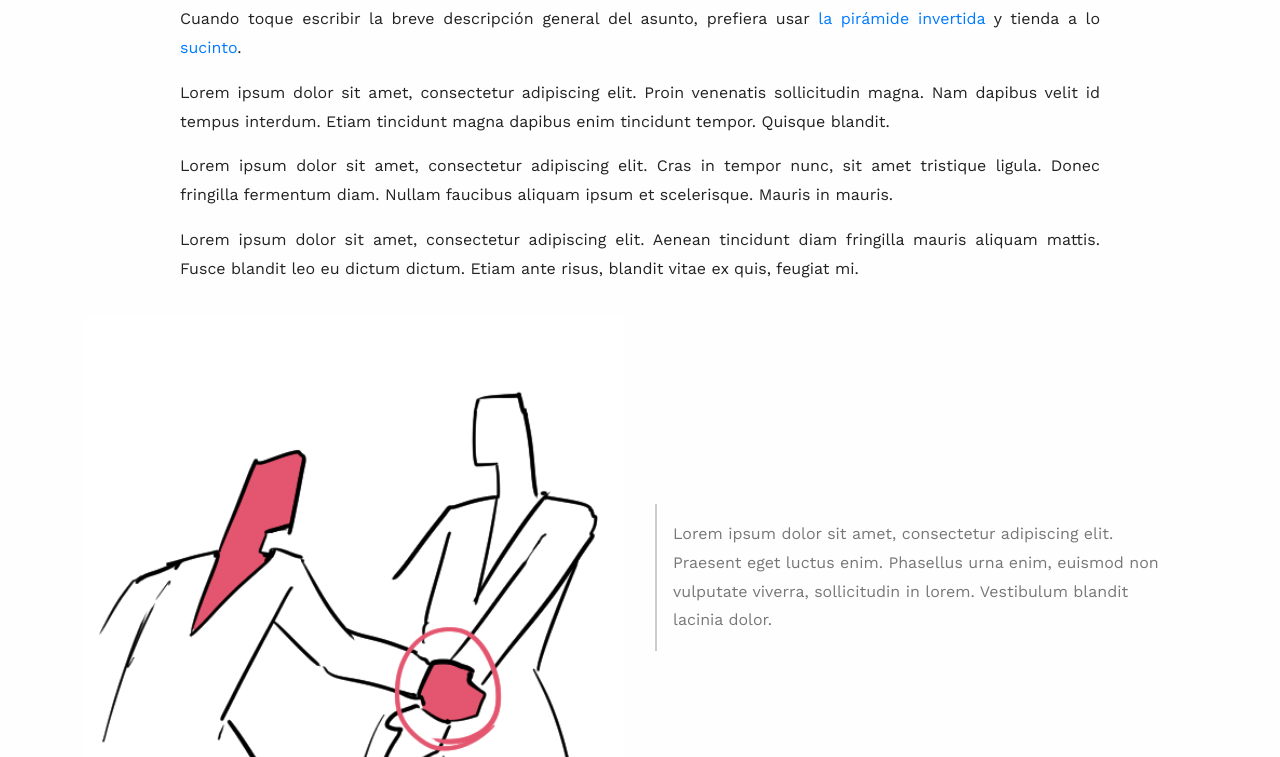
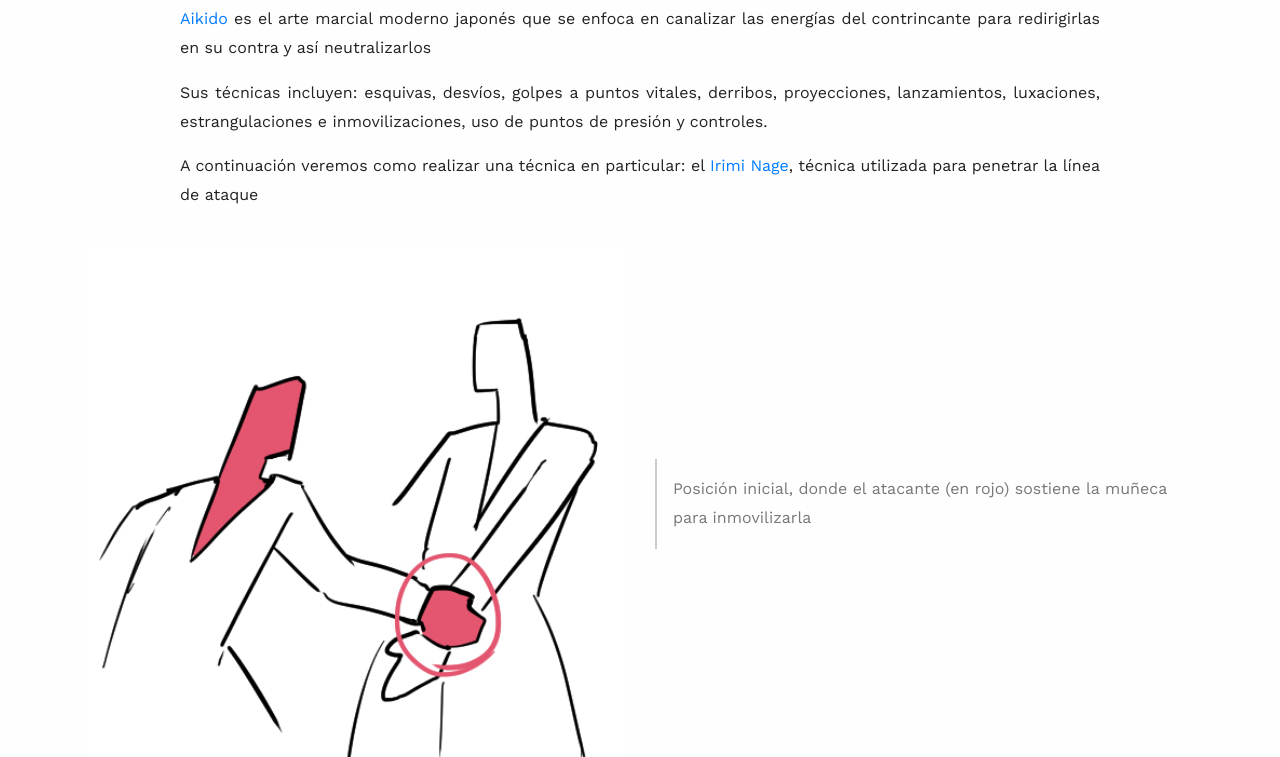
Before and after one commit to Panshios/id-clase-04, a plain HTML site: page index.html in a window 1280 px wide. Shown: the part 140-897 px from the top of the page. Drawn offline with nearby package versions, Linux system fonts and the light colour scheme.

Commit message:
Add files via upload

```diff
--- a/index.html
+++ b/index.html
@@ -4,7 +4,7 @@
         <meta charset="utf-8" />
         <meta name="viewport" content="width=device-width, initial-scale=1, shrink-to-fit=no" />
         <link rel="stylesheet" href="https://stackpath.bootstrapcdn.com/bootstrap/4.5.0/css/bootstrap.min.css" integrity="sha384-9aIt2nRpC12Uk9gS9baDl411NQApFmC26EwAOH8WgZl5MYYxFfc+NcPb1dKGj7Sk" crossorigin="anonymous" />
-        <title>Irigi Nage</title>
+        <title>Irimi Nage</title>
         <link href="https://fonts.googleapis.com/css2?family=Work+Sans:ital,wght@0,400;0,800;1,400&display=swap" rel="stylesheet">
         <link href="https://fonts.googleapis.com/css2?family=DM+Serif+Display&display=swap" rel="stylesheet" />
         <style>
@@ -78,47 +78,46 @@
         <div class="container">
             <div class="row justify-content-center py-3">
                 <div class="col-12 col-lg-10">
-                    <h1 class="pt-4 text-left text-lg-center">Lorem Ipsum</h1>
+                    <h1 class="pt-4 text-left text-lg-center">Irimi Nage</h1>
                     <h5 class="pb-4 text-left text-lg-center">Francisco Pezoa</h5>
-                    <p>Cuando toque escribir la breve descripción general del asunto, prefiera usar <a href="https://es.wikipedia.org/wiki/Pir%C3%A1mide_invertida" target="_blank" title="Pirámide invertida - Wikipedia, la enciclopedia libre">la pirámide invertida</a> y tienda a lo <a href="https://www.nngroup.com/articles/be-succinct-writing-for-the-web/" target="_blank" title="Be Succinct! (Writing for the Web)">sucinto</a>.</p>
-                    <p>Lorem ipsum dolor sit amet, consectetur adipiscing elit. Proin venenatis sollicitudin magna. Nam dapibus velit id tempus interdum. Etiam tincidunt magna dapibus enim tincidunt tempor. Quisque blandit.</p>
-                    <p>Lorem ipsum dolor sit amet, consectetur adipiscing elit. Cras in tempor nunc, sit amet tristique ligula. Donec fringilla fermentum diam. Nullam faucibus aliquam ipsum et scelerisque. Mauris in mauris.</p>
-                    <p>Lorem ipsum dolor sit amet, consectetur adipiscing elit. Aenean tincidunt diam fringilla mauris aliquam mattis. Fusce blandit leo eu dictum dictum. Etiam ante risus, blandit vitae ex quis, feugiat mi.</p>
+                    <p><a href="https://es.wikipedia.org/wiki/Aikid%C5%8D" target="_blank">Aikido</a> es el arte marcial moderno japonés que se enfoca en canalizar las energías del contrincante para redirigirlas en su contra y así neutralizarlos</p>
+                    <p>Sus técnicas incluyen: esquivas, desvíos, golpes a puntos vitales, derribos, proyecciones, lanzamientos, luxaciones, estrangulaciones e inmovilizaciones, uso de puntos de presión y controles.</p>
+                    <p>A continuación veremos como realizar una técnica en particular: el <a href="https://aikidoenlaplaya.wordpress.com/tecnicas/irimi-nage/" target="_blank">Irimi Nage</a>, técnica utilizada para penetrar la línea de ataque</p>
                 </div>
             </div>
             <!--Imagen 1-->
             <figure class="row flex-row">
                 <img src="img/1.jpg" class="img-fluid col-12 col-md-6" />
                 <figcaption class="d-flex align-items-center col-12 col-md-6">
-                    <p>Lorem ipsum dolor sit amet, consectetur adipiscing elit. Praesent eget luctus enim. Phasellus urna enim, euismod non vulputate viverra, sollicitudin in lorem. Vestibulum blandit lacinia dolor.</p>
+                    <p>Posición inicial, donde el atacante (en rojo) sostiene la muñeca para inmovilizarla</p>
                 </figcaption>
             </figure>
             <!--Imagen 2-->
             <figure class="row flex-row">
                 <img src="img/2.jpg" class="img-fluid col-12 col-md-6 order-md-2" />
                 <figcaption class="d-flex align-items-center col-12 col-md-6 order-md-1">
-                    <p>Lorem ipsum dolor sit amet, consectetur adipiscing elit. Praesent eget luctus enim. Phasellus urna enim, euismod non vulputate viverra, sollicitudin in lorem. Vestibulum blandit lacinia dolor.</p>
+                    <p>Dirigirse por detrás del atacante usando su propia energía y sujetarle el cuello, realizando un empuje</p>
                 </figcaption>
             </figure>
             <!--Imagen 3-->
             <figure class="row flex-row">
                 <img src="img/3.jpg" class="img-fluid col-12 col-md-6" />
                 <figcaption class="d-flex align-items-center col-12 col-md-6">
-                    <p>Lorem ipsum dolor sit amet, consectetur adipiscing elit. Praesent eget luctus enim. Phasellus urna enim, euismod non vulputate viverra, sollicitudin in lorem. Vestibulum blandit lacinia dolor.</p>
+                    <p>Empujar el cuello del atacante dándolo vuelta para desequilibrarlo y posicionarlo</p>
                 </figcaption>
             </figure>
             <!--Imagen 4-->
             <figure class="row flex-row">
                 <img src="img/4.jpg" class="img-fluid col-12 col-md-6 order-md-2" />
                 <figcaption class="d-flex align-items-center col-12 col-md-6 order-md-1">
-                    <p>Lorem ipsum dolor sit amet, consectetur adipiscing elit. Praesent eget luctus enim. Phasellus urna enim, euismod non vulputate viverra, sollicitudin in lorem. Vestibulum blandit lacinia dolor.</p>
+                    <p>Una vez abajo y posicionado, prepara el brazo (aún sujetado)</p>
                 </figcaption>
             </figure>
             <!--Imagen 5-->
             <figure class="row flex-row">
                 <img src="img/5.jpg" class="img-fluid col-12 col-md-6" />
                 <figcaption class="d-flex align-items-center col-12 col-md-6">
-                    <p>Lorem ipsum dolor sit amet, consectetur adipiscing elit. Praesent eget luctus enim. Phasellus urna enim, euismod non vulputate viverra, sollicitudin in lorem. Vestibulum blandit lacinia dolor.</p>
+                    <p>Levanta el cuello del atacante con tu brazo </p>
                 </figcaption>
             </figure>
 
@@ -126,7 +125,7 @@
             <figure class="row flex-row">
                 <img src="img/6.jpg" class="img-fluid col-12 col-md-6 order-md-2" />
                 <figcaption class="d-flex align-items-center col-12 col-md-6 order-md-1">
-                    <p>Lorem ipsum dolor sit amet, consectetur adipiscing elit. Praesent eget luctus enim. Phasellus urna enim, euismod non vulputate viverra, sollicitudin in lorem. Vestibulum blandit lacinia dolor.</p>
+                    <p>Finaliza el movimiento de manera circular para derribarlo</p>
                 </figcaption>
             </figure>
             <div class="row pt-5">
```
